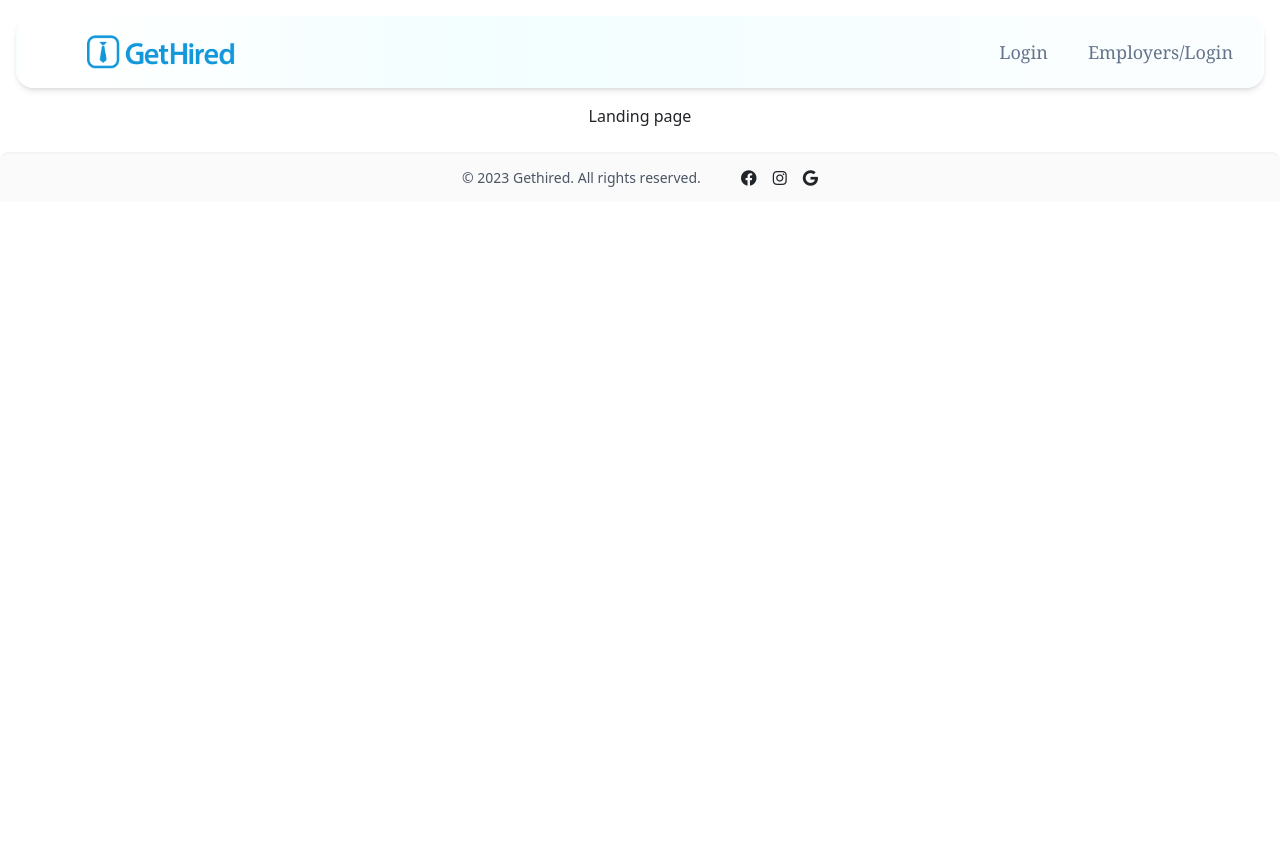
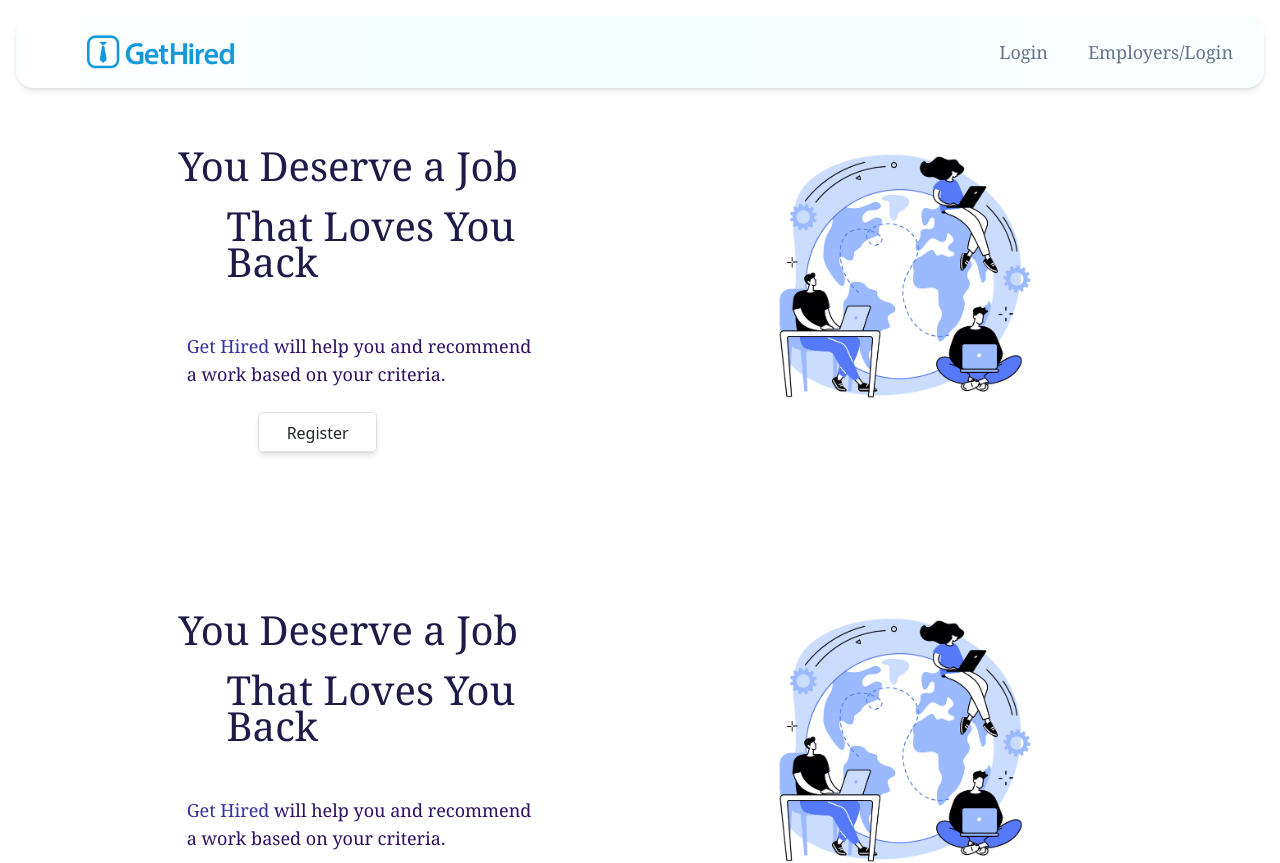
Before and after one commit to ashwin275/GetHired-Frontend, a React (Vite) app in the folder project/: page / in a window 1280 px wide. Shown: the top 863 px of the page. Before the commit the page ends 800 px from the top, so only its background shows below. Built offline with nearby package versions, Linux system fonts and the light colour scheme.

Commit message:
landing page

```diff
--- a/project/src/components/Base/Home.jsx
+++ b/project/src/components/Base/Home.jsx
@@ -27,19 +27,20 @@ function Home() {
 
   return (
     <div className="flex justify-center">
-      <div className="w-5/6 ">
+      <div className="w-5/6  md:h-[35rem]">
         <div className="flex flex-wrap md:flex-nowrap ">
           {/* .......................left for employers.............................. */}
-          <div className="w-full md:w-1/6 lg:w-1/6 md:h-96 left mt-4 sticky lg:top-36 left-0 right-0">
+          <div className="w-full md:w-1/6 lg:w-1/6 md:h-96 left mt-4 ">
             <div className="w-full h-full p-2">
               <LeftBar />
             </div>
           </div>
 
           {/* .......................mid.............................. */}
-          <div className={`w-full md:w-4/6 lg:${userInfo.is_seeker ? 'w-5/6' : 'w-4/6'} h-full flex justify-center items-center my-8 lg:h-full `}>
+          <div className={`w-full md:w-4/6 lg:${userInfo.is_seeker ? 'w-5/6' : 'w-4/6'}  flex justify-center items-center  lg:max-h-[40rem] `}>
 
-            <div className="w-full  lg:overflow-y-scroll   lg:max-h-[32rem] lg:no-scrollbar ">
+            <div className="w-full  lg:overflow-y-scroll   lg:max-h-[37rem] lg:no-scrollbar ">
+              <div className=" lg:max-h-[37rem] lg:overflow-y-scroll lg:no-scrollbar">
               {userInfo.is_seeker ? (
                 <>
                   <Routes>
@@ -69,6 +70,7 @@ function Home() {
                 </>
               )}
             </div>
+            </div>
           </div>
           {userInfo.is_seeker ? (
             null
--- /dev/null
+++ b/project/src/components/Home/LandingPageTop.jsx
@@ -0,0 +1,37 @@
+import React from 'react'
+import landing1 from '../../images/landing1.gif'
+function LandingPageTop() {
+  return (
+    <div className=' md:h-[28rem]  mt-3 flex justify-center '>
+        <div className='w-full flex flex-col md:flex md:flex-row lg:py-9 md:h-[29rem]  p-2'>
+            <div className='w-full md:w-1/2 px-4 max-h-64  md:py  grid  md:px-20 content-center lg:mt-16'>
+                <div className=' lg:w-10/12 mx-auto h-10/12 text-xl md:text-3xl lg:text-[2.5rem] lg:font-medium font-serif text-start mx-auto text-indigo-950'>
+                    <p className=''>You Deserve a Job</p>
+                    <p className='ps-4  lg:m-6 '>That Loves You Back</p>
+                </div>
+                <div className=' h-10/12  text-xs text-start lg:px-9 lg:ms-10  font-normal font-serif lg:text-lg lg:mt-5 text-violet-950   text-start p-2 lg:p-8'>
+                    <p><span className='text-indigo-800 text-bold'>Get Hired</span> will help you and recommend </p>
+                    <p>a work based on your criteria. </p>
+
+                </div>
+                <div className='w-full lg:w-1/2 mx-auto h-12  lg:mt-4'>
+                    <div className='w-1/2 border rounded shadow-md h-10 p-2 text-md' type='button'>Register</div>
+
+                </div>
+
+            </div>
+            <div className='w-full md:w-1/2 h-1/2  md:h-full bg-grey-200'>
+
+                <div className='w-full flex justify-center'>
+                    <img  className=' w-3/5 h-3/5 'src={landing1}></img>
+                </div>
+
+            </div>
+
+        </div>
+
+    </div>
+  )
+}
+
+export default LandingPageTop
--- a/project/src/components/Home/Landingpage.jsx
+++ b/project/src/components/Home/Landingpage.jsx
@@ -1,9 +1,22 @@
 import React from 'react'
+import LandingPageTop from './LandingPageTop'
+import Landingpage2 from './Landingpage2'
+
 
 function Landingpage() {
   return (
-    <div>
-      <p>Landing page</p>
+    <div className='w-full  bg-white '>
+
+      <div className='w-10/12 mx-auto  '>
+        <LandingPageTop/>
+        <LandingPageTop/>
+
+
+
+
+      </div>
+
+
     </div>
   )
 }
--- /dev/null
+++ b/project/src/components/Home/Landingpage2.jsx
@@ -0,0 +1,27 @@
+import React from 'react'
+import Carousel from 'react-bootstrap/Carousel';
+import LandingPageTop from './LandingPageTop';
+
+function Landingpage2() {
+  return (
+   <><div>
+     <Carousel fade>
+      <Carousel.Item interval={1000}>
+      <LandingPageTop/>
+      </Carousel.Item>
+      <Carousel.Item interval={1000}>
+     <div className='w-full h-96 bg-dark'>hello</div>
+      </Carousel.Item>
+      <Carousel.Item interval={1000}>
+      <LandingPageTop/>
+      </Carousel.Item>
+      <Carousel.Item interval={1000}>
+     <div className='w-full h-96 bg-dark'>hello</div>
+      </Carousel.Item>
+    </Carousel>
+   </div>
+   </>
+  )
+}
+
+export default Landingpage2
--- a/project/src/components/Navbar/Navlink.jsx
+++ b/project/src/components/Navbar/Navlink.jsx
@@ -30,7 +30,7 @@ function Navlink() {
     navigate('users/home-view')
   }
   return (
-    <div className="sticky top-4   z-50 ">
+    <div className=" ">
       <Navbar
         expand="lg"
         className="bg-body-tertiary navbarWrapper border-3 border-transparent border-gray-250 hover:shadow-lg  shadow-md    "
--- a/project/src/components/Roles/Users/AppliedJobs.jsx
+++ b/project/src/components/Roles/Users/AppliedJobs.jsx
@@ -41,7 +41,7 @@ function AppliedJobs() {
     }
   };
   return (
-    <div className="w-full md:w-10/12 border-2 rounded-lg mx-auto  p-2 h-96  md:h-[33rem] overflow-y-scroll no-scrollbar">
+    <div className="w-full md:w-10/12 border-2 rounded-lg mx-auto  p-2 h-96  md:h-[36rem] overflow-y-scroll no-scrollbar">
       {myjobs.length > 0 ? (
         myjobs.map((item) => (
           <div
--- a/project/src/components/Roles/Users/ListJobs.jsx
+++ b/project/src/components/Roles/Users/ListJobs.jsx
@@ -86,7 +86,7 @@ function ListJobs() {
                       </span>
                     </div>
                     <div className="flex items-baseline text-slate-700 ms-1">
-                      <i className="fa-solid fa-location-dot"></i> &nbsp;&nbsp;
+                    {item.location&&  <i className="fa-solid fa-location-dot"></i>} &nbsp;&nbsp;
                       <span className="text-md md:text-lg f tracking-tight hover:underline decoration-1">
                         {item.location}
                       </span>
--- a/project/src/components/Roles/Users/Profile.jsx
+++ b/project/src/components/Roles/Users/Profile.jsx
@@ -137,7 +137,7 @@ function Profile() {
   }
 
   return (
-    <div className="w-full   h-fit md:h-[32rem] flex flex-col-reverse   md:flex-row">
+    <div className="w-full   h-fit flex flex-col-reverse   md:flex-row">
       <div className=" w-full md:w-10/12  mx-auto">
         <div className="w-full lg:w-10/12 mx-auto p-4 text-center brightness-100  border-x-1 border-gray-200   rounded-t-lg shadow sm:p-8 bg-fixed  bg-[url('https://media.istockphoto.com/id/624544640/vector/modern-city-background.jpg?s=612x612&w=0&k=20&c=-ERJ7hlG7wX_Ake0DiEXoU8Sp7hMI9tM_s-9Ags7fHQ=')] rounded-lg drop-shadow-2xl backdrop-grayscale-0 bg-white/30">
           <div className="flex flex-col items-center rounded-lg drop-shadow-2xl ">
--- a/project/src/components/Roles/Users/SearchJob.jsx
+++ b/project/src/components/Roles/Users/SearchJob.jsx
@@ -6,10 +6,10 @@ function SearchJob() {
 
     const {  setJobs, setJobId } = useContext(Context);
 
-    const[job,setJob] = useState('')
-    const [company,setCompany] = useState('')
-    const [location,setlocation] = useState('')
-    const [skills,setSkills] = useState('')
+    const[job,setJob] = useState(null)
+    const [company,setCompany] = useState(null)
+    const [location,setlocation] = useState(null)
+    const [skills,setSkills] = useState(null)
 
     const debounce = (func, delay) => {
       let timer;
```
Also changed, not shown: project/src/components/Roles/Users/JobDetail.jsx (+40 -26 lines), project/src/components/Signup/Signup.jsx (line endings or trailing spaces), project/src/images/landing1.gif (added).
